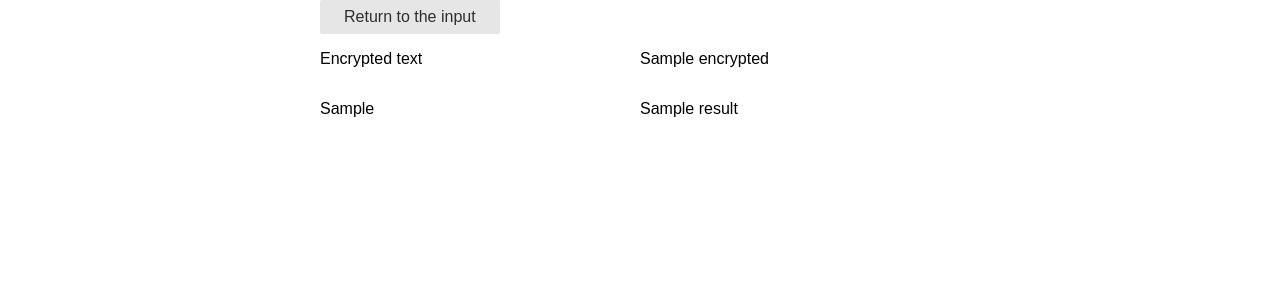
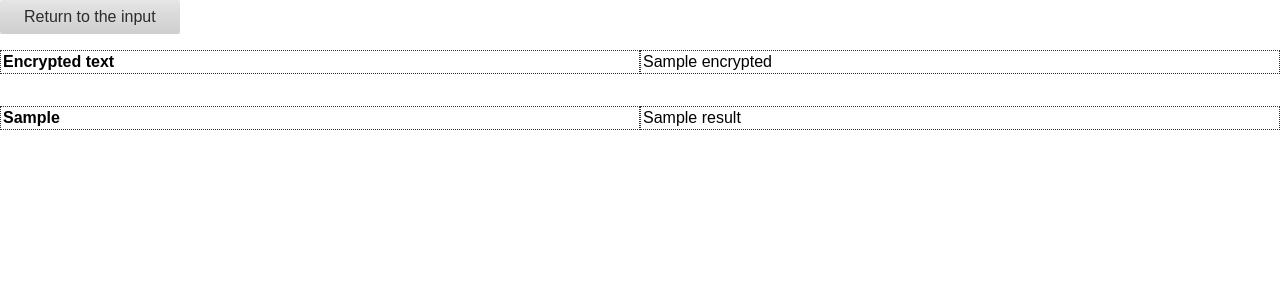
Before and after one commit to m-messiah/decrypter, a Django app: template decrypter/templates/answer.html in a window 1280 px wide. Shown: the top 300 px of the page. Run offline with Django 3.2, Linux system fonts and the light colour scheme; the template is opened without the code that fills it: most values are stand-ins (such as "Sample title", 1, 10 or a date in 2020); some libraries are stand-ins or nearby versions.

```diff
--- a/decrypter/templates/answer.html
+++ b/decrypter/templates/answer.html
@@ -3,12 +3,12 @@
 {% block title %}Decrypted{% endblock %}
 {% block content %}
 <div class="pure-g-r">
-    <div class="pure-u-1-2"><p>Encrypted text</p></div>
+    <div class="pure-u-1-2"><p><b>Encrypted text</b></p></div>
     <div class="pure-u-1-2"><p>{{ encrypted }}</p></div>
 </div>
 <div class="pure-g">
     {% for typeCrypto,result in decrypted %}
-    <div class="pure-u-1-2"><p>{{ typeCrypto|safe }}</p></div>
+    <div class="pure-u-1-2"><p><b>{{ typeCrypto|safe }}</b></p></div>
     <div class="pure-u-1-2"><p>{{ result|safe }}</p></div>
     {% endfor %}
 </div>
--- a/decrypter/templates/base.html
+++ b/decrypter/templates/base.html
@@ -10,7 +10,7 @@
     <meta name='yandex-verification' content='427338f998067135' />
     <link href="{% static "css/pure-min.css" %}" rel="stylesheet">
     <style>
-        body{margin:auto;width:40em;max-width:40em;}
+        p{border:1px dotted #333;padding:2px;}
     </style>
     <script async src="//ajax.googleapis.com/ajax/libs/jquery/2.0.2/jquery.min.js"></script>
     <script>(function(i,s,o,g,r,a,m){i['GoogleAnalyticsObject']=r;i[r]=i[r]||function(){(i[r].q=i[r].q||[]).push(arguments)},i[r].l=1*new Date();a=s.createElement(o),m=s.getElementsByTagName(o)[0];a.async=1;a.src=g;m.parentNode.insertBefore(a,m)})(window,document,'script','//www.google-analytics.com/analytics.js','ga');ga('create', 'UA-41323843-1', 'decrypter.herokuapp.com');ga('send', 'pageview');</script>
```
